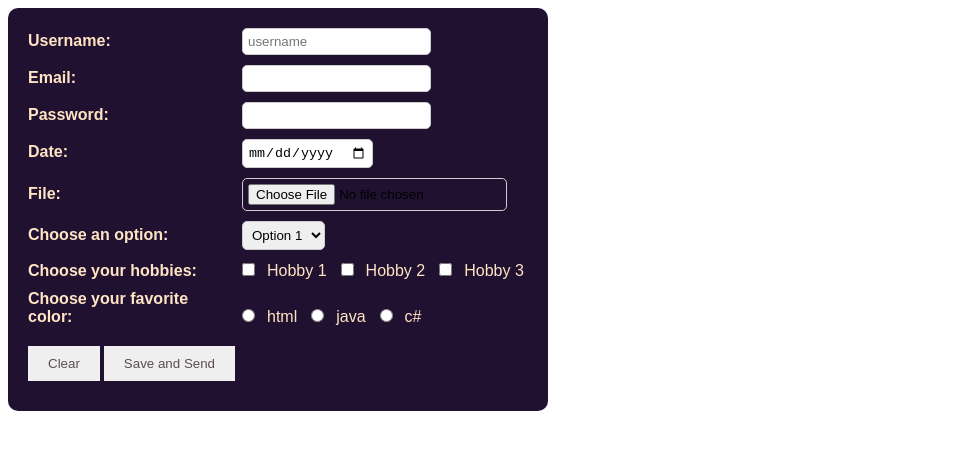
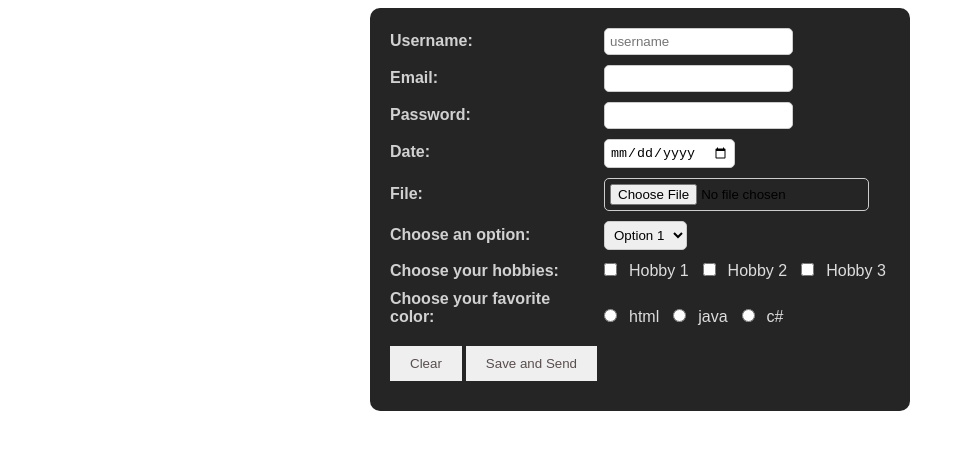
Before and after one commit to leprpht/testform, a plain HTML site: page index.html in a window 1280 px wide. Shown: the whole page, without its empty margins (0-965 px from the left). Drawn offline with Linux system fonts and the light colour scheme.

Commit message:
Add files via upload

```diff
--- a/index.html
+++ b/index.html
@@ -6,8 +6,14 @@
     <meta name="viewport" content="width=device-width, initial-scale=1.0">
     <title>Document</title>
     <style>
+        body {
+            display: flex;
+            justify-content: center;
+            align-items: center;
+        }
+
         main {
-            background-color: rgb(33, 17, 49);
+            background-color: rgb(37, 37, 37);
             padding: 20px;
             border-radius: 10px;
             width: 500px;
@@ -21,7 +27,7 @@
             display: inline-block;
             width: 200px;
             font-weight: bold;
-            color: bisque;
+            color: rgb(209, 209, 209);
             font-family: Arial, Helvetica, sans-serif;
         }
 
@@ -34,7 +40,7 @@
 
         label {
             margin-left: 5px;
-            color: bisque;
+            color: rgb(221, 221, 221);
             font-family: Arial, Helvetica, sans-serif;
         }
 
```
